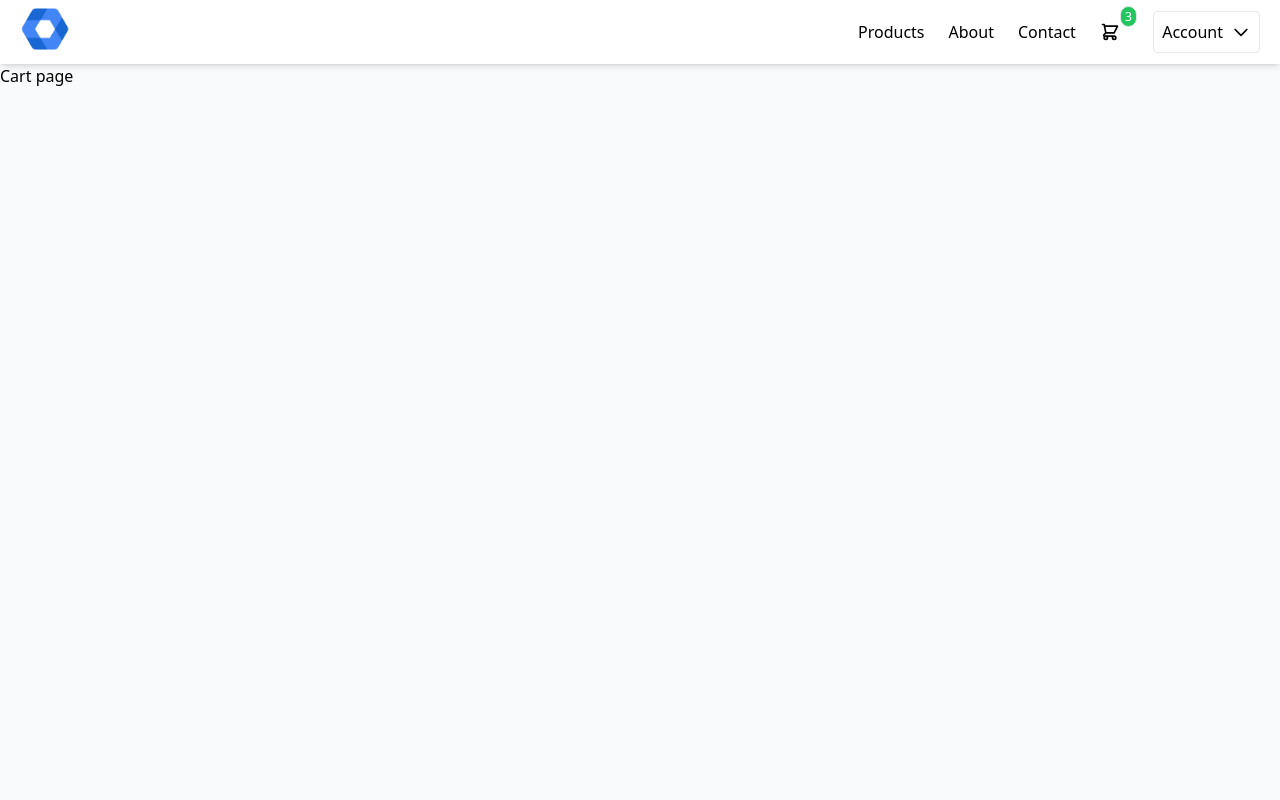
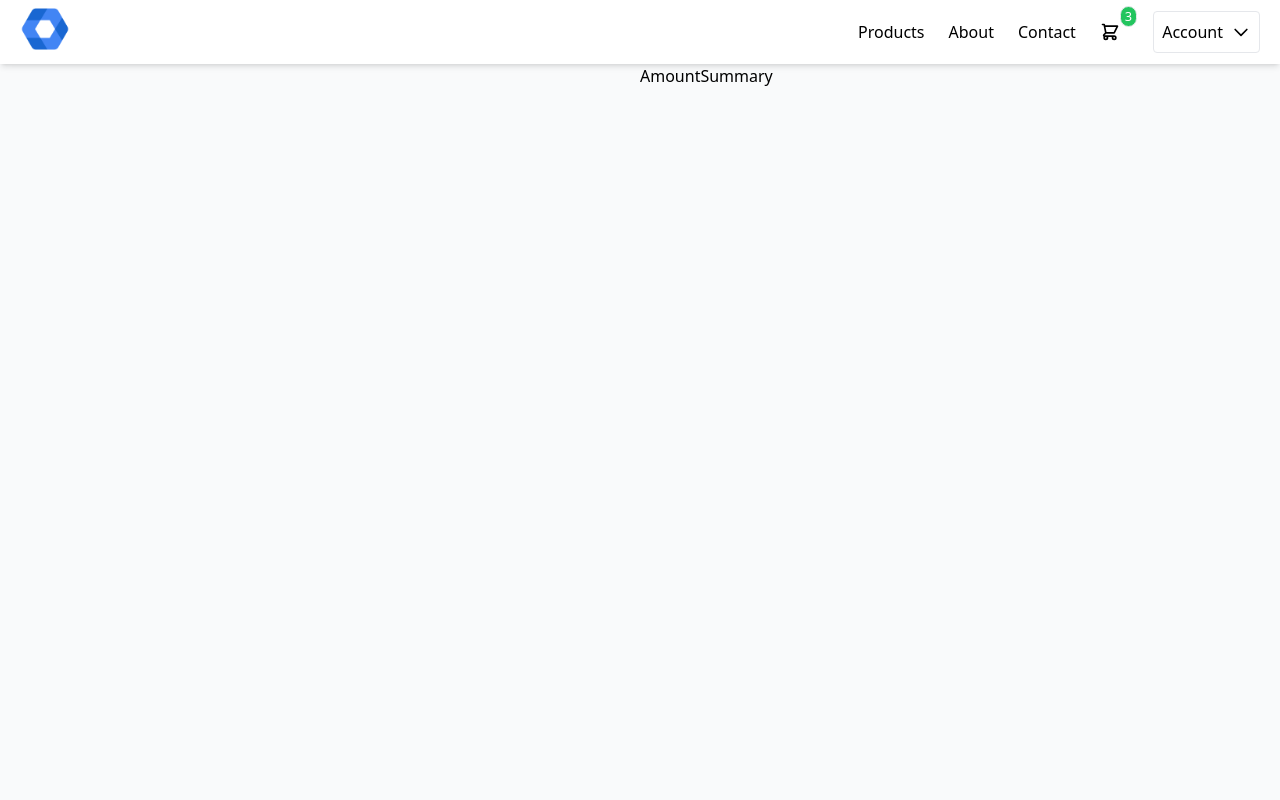
Before and after one commit to ronythankachan/e-commerce-nextjs-client, a Next.js app: page /cart in a window 1280 px wide. Shown: the top 800 px of the page. Built offline with nearby package versions, Linux system fonts and the light colour scheme.

Commit message:
cart initial structuring

```diff
--- /dev/null
+++ b/components/client/AmountSummary.tsx
@@ -0,0 +1,7 @@
+import React from "react";
+
+const AmountSummary = () => {
+  return <section>AmountSummary</section>;
+};
+
+export default AmountSummary;
--- /dev/null
+++ b/components/client/ProductOverview.tsx
@@ -0,0 +1,8 @@
+import React from "react";
+import { CartType } from "../../types";
+
+const ProductOverview = ({ cart }: { cart: CartType }) => {
+  return <section></section>;
+};
+
+export default ProductOverview;
--- a/lib/utils.tsx
+++ b/lib/utils.tsx
@@ -190,6 +190,12 @@ const getRatingByProductIdAPI = async (id: string) => {
   return result.data;
 };
 
+// Get cart by user id
+const getCartAPI = async (id: string, accessToken: string) => {
+  const result = await server.get(`/review/rating/${id}`);
+  return result.data;
+};
+
 export {
   loginAPI,
   signUpAPI,
@@ -210,5 +216,6 @@ export {
   getBrandByIdAPI,
   getReviewsByProductIdAPI,
   getRatingByProductIdAPI,
+  getCartAPI,
 };
 export const backendURL = "http://localhost:8000";
--- a/pages/cart.tsx
+++ b/pages/cart.tsx
@@ -1,13 +1,19 @@
+import jwtDecode from "jwt-decode";
 import { GetServerSideProps } from "next";
 import React from "react";
+import AmountSummary from "../components/client/AmountSummary";
 import Layout from "../components/client/Layout";
-import { extractTokensFromCookie } from "../lib/utils";
-import { TokenType } from "../types";
+import ProductOverview from "../components/client/ProductOverview";
+import { extractTokensFromCookie, getCartAPI } from "../lib/utils";
+import { CartType, TokenType } from "../types";
 
-const cart = ({ tokens }: { tokens: TokenType }) => {
+const cart = ({ tokens, cart }: { tokens: TokenType; cart: CartType }) => {
   return (
     <Layout>
-      <main className="mt-16 bg-gray-50 min-h-screen">Cart page</main>
+      <main className="mt-16 bg-gray-50 min-h-screen grid grid-cols-2">
+        <ProductOverview cart={cart} />
+        <AmountSummary />
+      </main>
     </Layout>
   );
 };
@@ -16,7 +22,9 @@ export default cart;
 
 const getServerSideProps: GetServerSideProps = async ({ req }) => {
   const tokens = extractTokensFromCookie(req.cookies);
+  const userid = JSON.parse(jwtDecode(tokens.accessToken)).id;
+  const cart = await getCartAPI(userid, tokens.accessToken);
   return {
-    props: { tokens },
+    props: { tokens, cart },
   };
 };
--- a/types.tsx
+++ b/types.tsx
@@ -76,6 +76,17 @@ interface ReviewType {
   product: string;
 }
 
+interface CartType {
+  _id?: string;
+  user: string;
+  products: [
+    {
+      _id: string;
+      quantity: number;
+    }
+  ];
+}
+
 export type {
   BrandType,
   ProductType,
@@ -88,4 +99,5 @@ export type {
   FilterType,
   RatingType,
   ReviewType,
+  CartType,
 };
```
